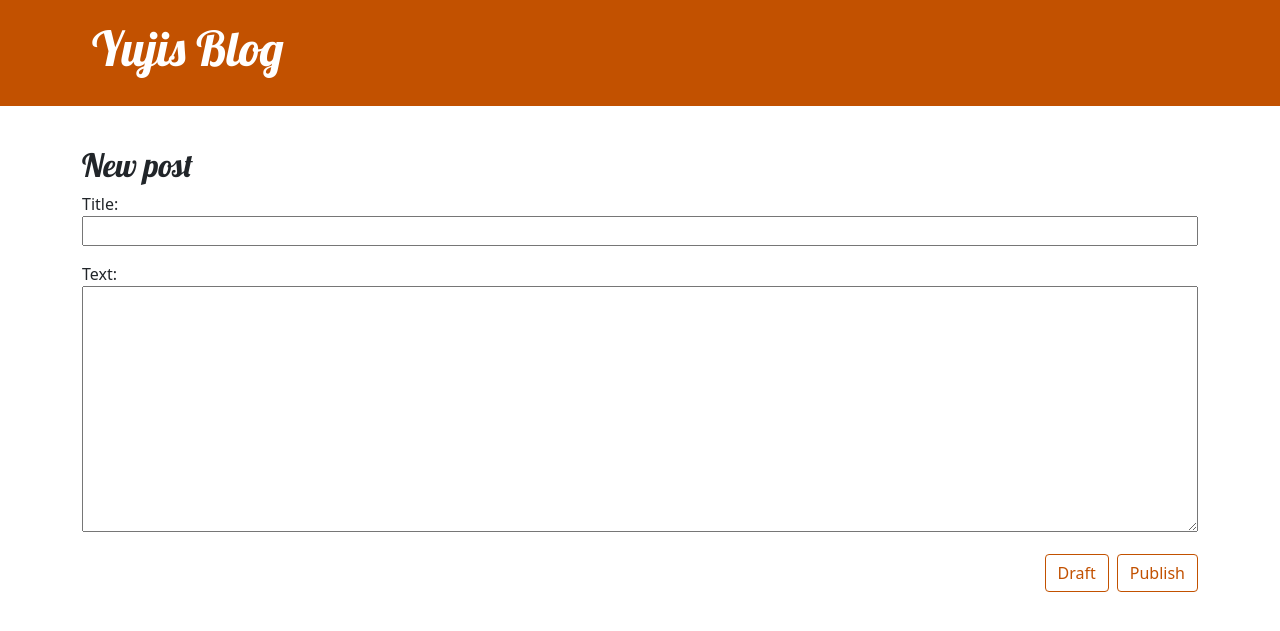
After one commit to Yuji-Sakata0110/djangogirls_20220923, a Django app: page /post/new/draftsave/ in a window 1280 px wide. The commit adds this page. Shown: the top 631 px of the page. Run offline with Django 4.2, Linux system fonts and the light colour scheme.

Commit message:
fix pk auto increatse and make draft_list

```diff
--- a/blog/templates/blog/base.html
+++ b/blog/templates/blog/base.html
@@ -15,10 +15,13 @@
         <div class="container">
             {% if user.is_authenticated %}
             <a href="{% url 'post_new' %}" class="top-menu">
-                {% include './icons/file-earmark-plus.svg' %}
+                {% include './icons/pencil-square.svg' %}
+            </a>
+            <a href="{% url 'post_draft_list' %}" class="top-menu">
+                {% include './icons/back.svg' %}
             </a>
             {% endif %}
-            <h1><a href="/">Django Girls Blog</a></h1>
+            <h1><a href="/">Yujis Blog</a></h1>
         </div>
     </header>
     <main class="container">
--- a/blog/templates/blog/post_detail.html
+++ b/blog/templates/blog/post_detail.html
@@ -6,6 +6,9 @@
         {% if user.is_authenticated %}
         <a class="btn btn-secondary" href="{% url 'post_edit' pk=post.pk %}">
             {% include './icons/pencil-fill.svg' %}
+        </a>
+        <a class="btn btn-secondary" href="{% url 'post_remove' pk=post.pk %}">
+            {% include './icons/trash.svg' %}
         </a>
         {% endif %}
     </aside>
--- /dev/null
+++ b/blog/templates/blog/post_new.html
@@ -0,0 +1,10 @@
+{% extends 'blog/base.html' %}
+
+{% block content %}
+    <h2>New post</h2>
+    <form method="POST" action="/post/new/" class="post-form">{% csrf_token %}
+        {{ form.as_p }}
+        <button type="submit" class="save btn btn-secondary ms-2">Publish</button>
+        <button type="submit" formaction='/post/new/draftsave/' class="save btn btn-secondary">Draft</button>
+    </form>
+{% endblock %}
--- a/blog/urls.py
+++ b/blog/urls.py
@@ -5,5 +5,10 @@ urlpatterns = [
     path('', views.post_list, name='post_list'),
     path('post/<int:pk>/', views.post_detail, name='post_detail'),
     path('post/new/', views.post_new, name='post_new'),
+    path('post/new/draftsave/', views.post_new_draft_save, name='post_new_draft_save'),
+    path('post/<pk>/remove/', views.post_remove, name='post_remove'),
     path('post/<int:pk>/edit/', views.post_edit, name='post_edit'),
+    path('drafts/', views.post_draft_list, name='post_draft_list'),
+    path('post/<int:pk>/edit/draftsave/',views.post_edit_draft_save, name='post_edit_draft_save'),
+    path('post/<int:pk>/remove/', views.post_remove, name='post_remove'),
 ]
--- a/blog/views.py
+++ b/blog/views.py
@@ -5,7 +5,7 @@ from .forms import PostForm
 
 # Create your views here.
 def post_list(request):
-    posts = Post.objects.filter(published_date__lte=timezone.now()).order_by('published_date')
+    posts = Post.objects.filter(published_date__lte=timezone.now()).order_by('-published_date')
     return render(request, 'blog/post_list.html', {'posts': posts})
 
 
@@ -25,7 +25,21 @@ def post_new(request):
             return redirect('post_detail', pk=post.pk)
     else:
         form = PostForm()
-    return render(request, 'blog/post_edit.html', {'form': form})
+    return render(request, 'blog/post_new.html', {'form': form})
+
+
+def post_new_draft_save(request):
+    if request.method == "POST":
+        form = PostForm(request.POST)
+        if form.is_valid():
+            post = form.save(commit=False)
+            post.author = request.user
+            # post.published_date == None
+            post.save()
+            return redirect('post_detail', pk=post.pk)
+    else:
+        form = PostForm()
+    return render(request, 'blog/post_new.html', {'form': form})
 
 
 def post_edit(request, pk):
@@ -40,4 +54,31 @@ def post_edit(request, pk):
             return redirect('post_detail', pk=post.pk)
     else:
         form = PostForm(instance=post)
-    return render(request, 'blog/post_edit.html', {'form': form})
+    return render(request, 'blog/post_edit.html', {'form':form, 'pk':pk})
+
+
+def post_draft_list(request):
+    posts = Post.objects.filter(
+        published_date__isnull=True).order_by('created_date')
+    return render(request, 'blog/post_draft_list.html', {'posts': posts})
+
+
+def post_edit_draft_save(request, pk):
+    post = get_object_or_404(Post, pk=pk)
+    if request.method == "POST":
+        form = PostForm(request.POST, instance=post)
+        if form.is_valid():
+            post = form.save(commit=False)
+            post.author = request.user
+            post.published_date = None
+            post.save()
+            return redirect('post_detail', pk=post.pk)
+    else:
+        form = PostForm()
+    return render(request, 'blog/post_edit.html', {'form': form, 'pk': pk})
+
+
+def post_remove(request, pk):
+    post = get_object_or_404(Post, pk=pk)
+    post.delete()
+    return redirect('post_list')
```
Also changed, not shown: blog/templates/blog/post_draft_list.html (added, +16 -0 lines), blog/templates/blog/post_edit.html (+4 -3 lines), blog/static/css/blog.css (line endings or trailing spaces), blog/templates/blog/icons/back.svg (added), blog/templates/blog/icons/file-earmark-plus.svg (deleted), blog/templates/blog/icons/ma247_12_0.svg (deleted), blog/templates/blog/icons/pencil-square.svg (added), blog/templates/blog/icons/trash.svg (added), db.sqlite3.
